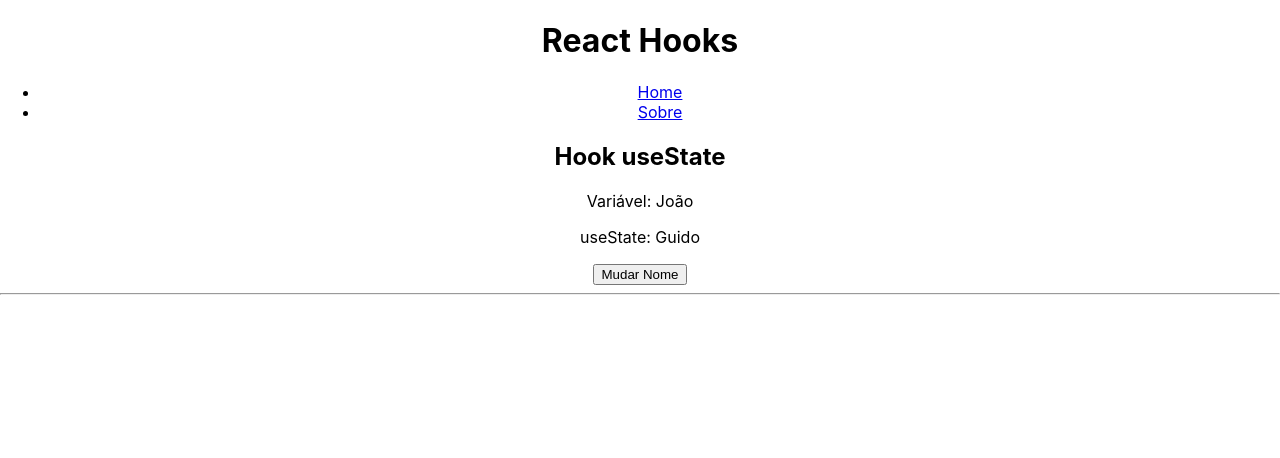
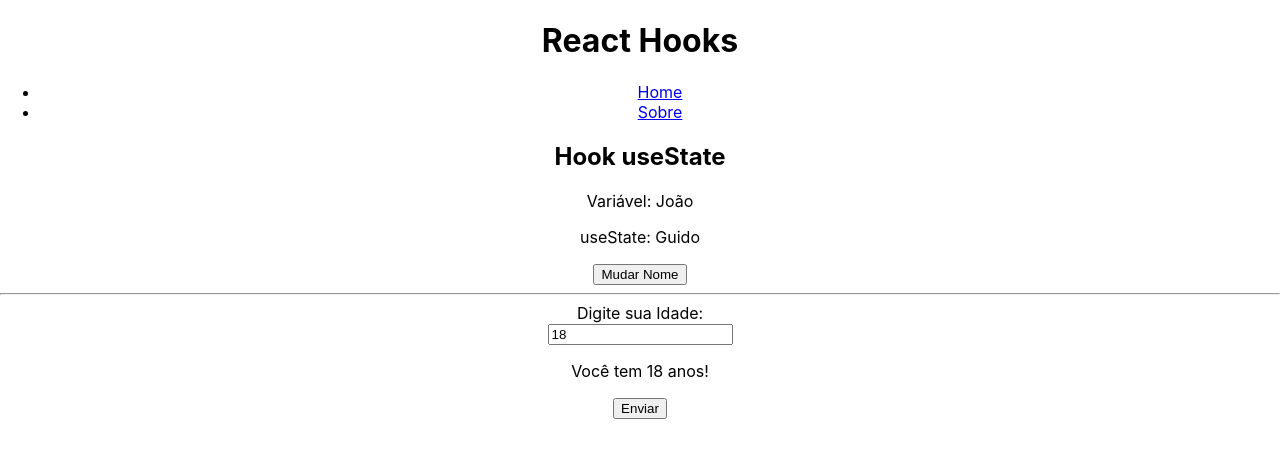
Before and after one commit to GuidoStocco/React.js, a React (Create React App) app in the folder 9_Hooks/reacthooks/: page / in a window 1280 px wide. Shown: the top 458 px of the page. Built offline with nearby package versions, Linux system fonts and the light colour scheme.

Commit message:
useState em inputs

```diff
--- a/9_Hooks/reacthooks/src/components/HookUseState.js
+++ b/9_Hooks/reacthooks/src/components/HookUseState.js
@@ -11,7 +11,15 @@ const HookUseState = () => {
         setNome('Guido Stocco');
     }
 
+    // useState em inputs
+    const [age, setAge] = useState(18);
 
+    // envio de formulario
+    const handleSubmit = (event) => {
+        event.preventDefault();
+
+        console.log(age)
+    }
 
     return(
         <div>
@@ -20,6 +28,14 @@ const HookUseState = () => {
             <p>useState: {nome}</p>
             <button onClick={mudar}>Mudar Nome</button>
             <hr/>
+
+            {/* useState em inputs */}
+            <form onSubmit={handleSubmit}>
+                <label htmlFor="age">Digite sua Idade:</label><br/>
+                <input type="text" value={age} name="age" onChange={(e) => setAge(e.target.value)}/>
+                <p>Você tem {age} anos!</p>
+                <input type="submit" value='Enviar' />
+            </form>
         </div>
     )
 };
```
